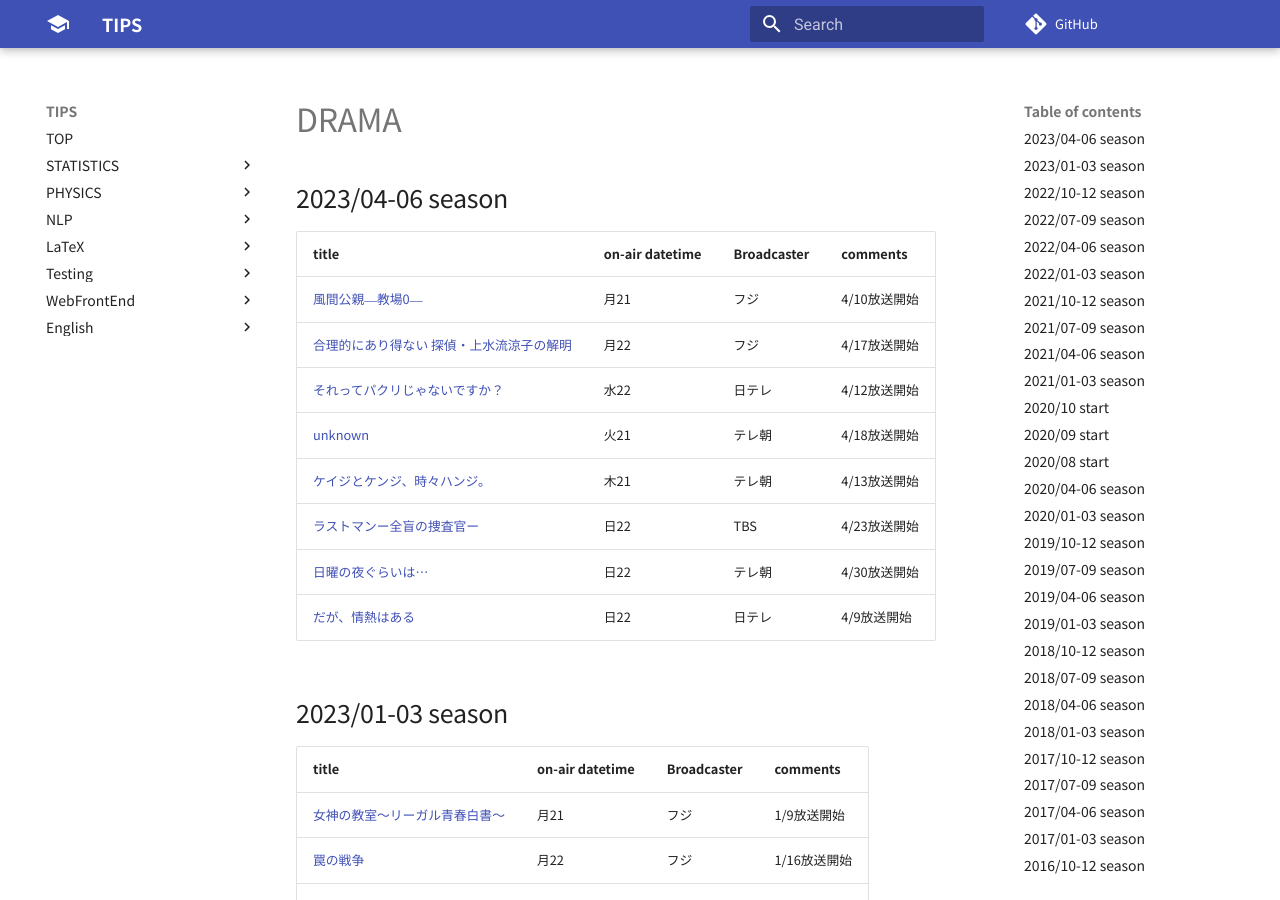
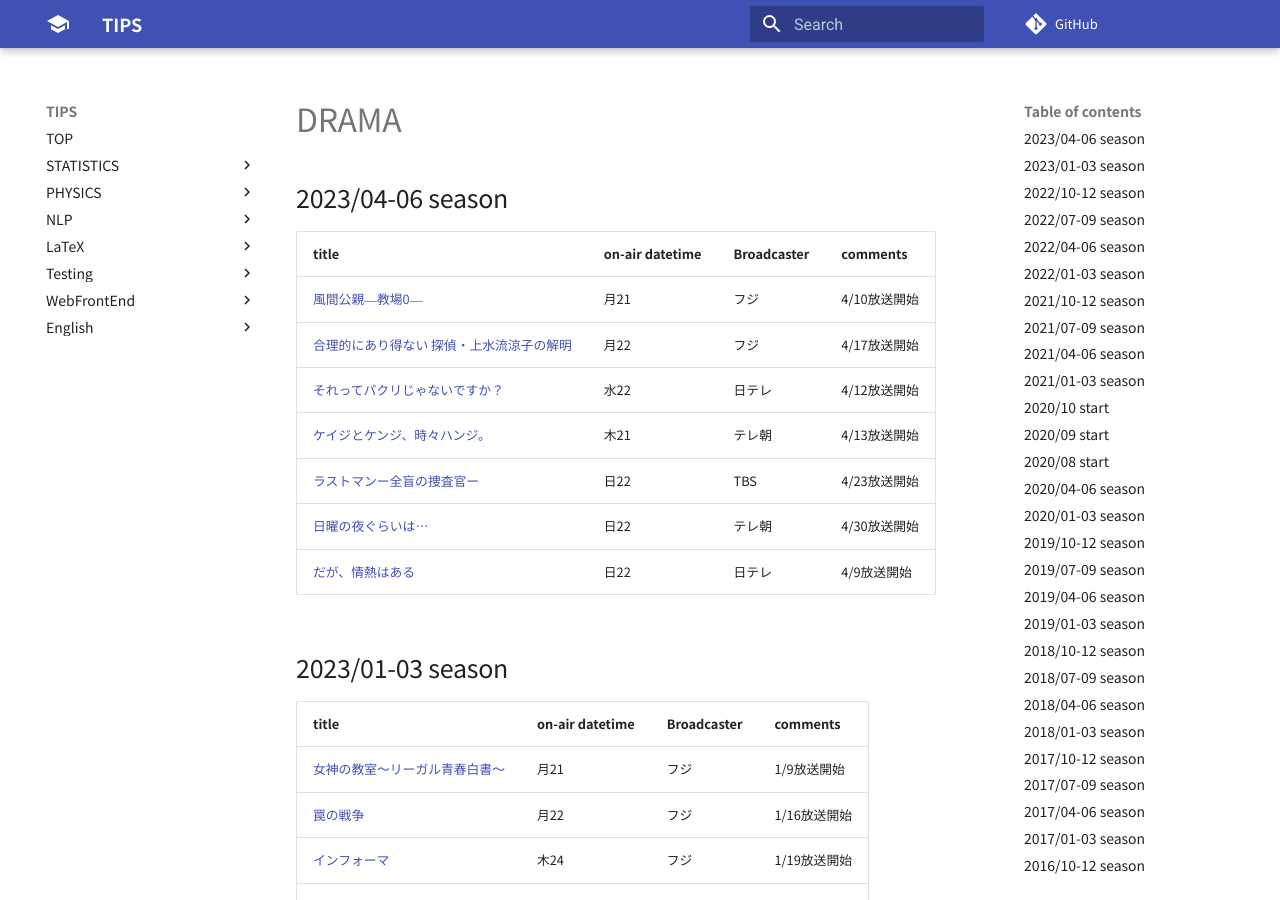
Before and after one commit to aYukiYoshida/tips, an MkDocs documentation site: the page built from docs/favorites/drama.md, in a window 1280 px wide and 900 px high. Built offline with MkDocs 1.6.1 and Material for MkDocs 9.7.7, drawn with Linux system fonts in a browser that asks for light colours; comment, search, counter and statistics services are not loaded.

Commit message:
[mod] Update table of 2023/04-2023/06 of drama doc

```diff
--- a/docs/favorites/drama.md
+++ b/docs/favorites/drama.md
@@ -7,7 +7,6 @@
 |[風間公親―教場0―](https://www.fujitv.co.jp/kyojo0/)|月21|フジ|4/10放送開始|
 |[合理的にあり得ない 探偵・上水流涼子の解明](https://www.ktv.jp/arienai/)|月22|フジ|4/17放送開始|
 |[それってパクリじゃないですか？](https://www.ntv.co.jp/sorepaku/)|水22|日テレ|4/12放送開始|
-|[unknown](https://www.tv-asahi.co.jp/unknown/)|火21|テレ朝|4/18放送開始|
 |[ケイジとケンジ、時々ハンジ。](https://www.tv-asahi.co.jp/keiji_kenji_hanji/)|木21|テレ朝|4/13放送開始|
 |[ラストマンー全盲の捜査官ー](https://www.tbs.co.jp/lastman_2023_tbs/)|日22|TBS|4/23放送開始|
 |[日曜の夜ぐらいは...](https://www.asahi.co.jp/drama_22_abctv/)|日22|テレ朝|4/30放送開始|
```
